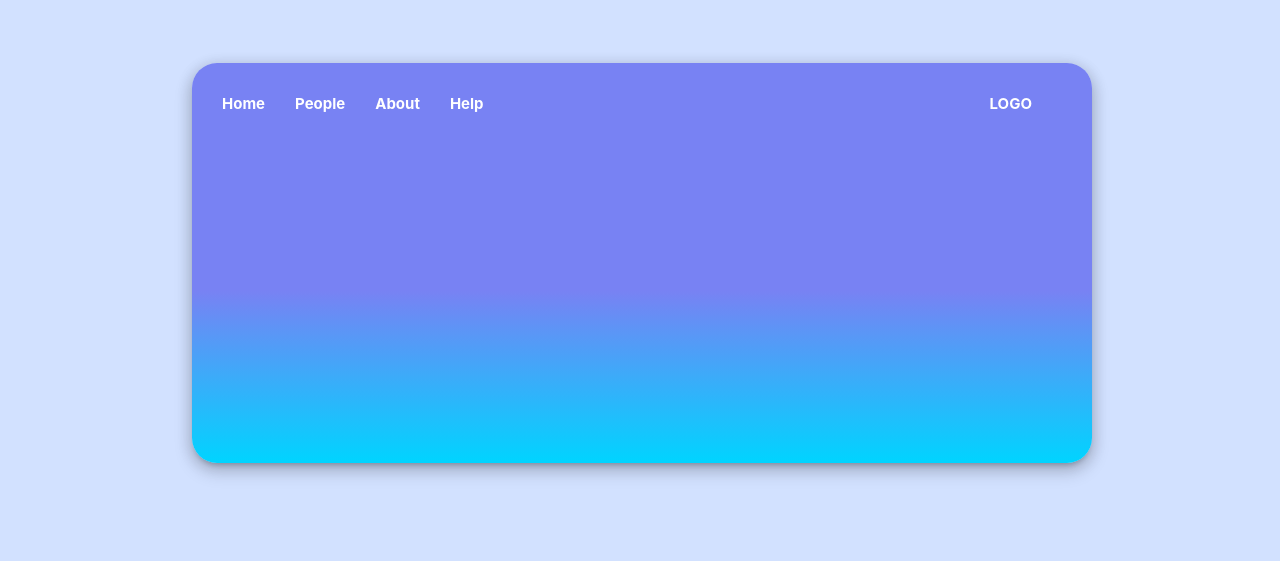
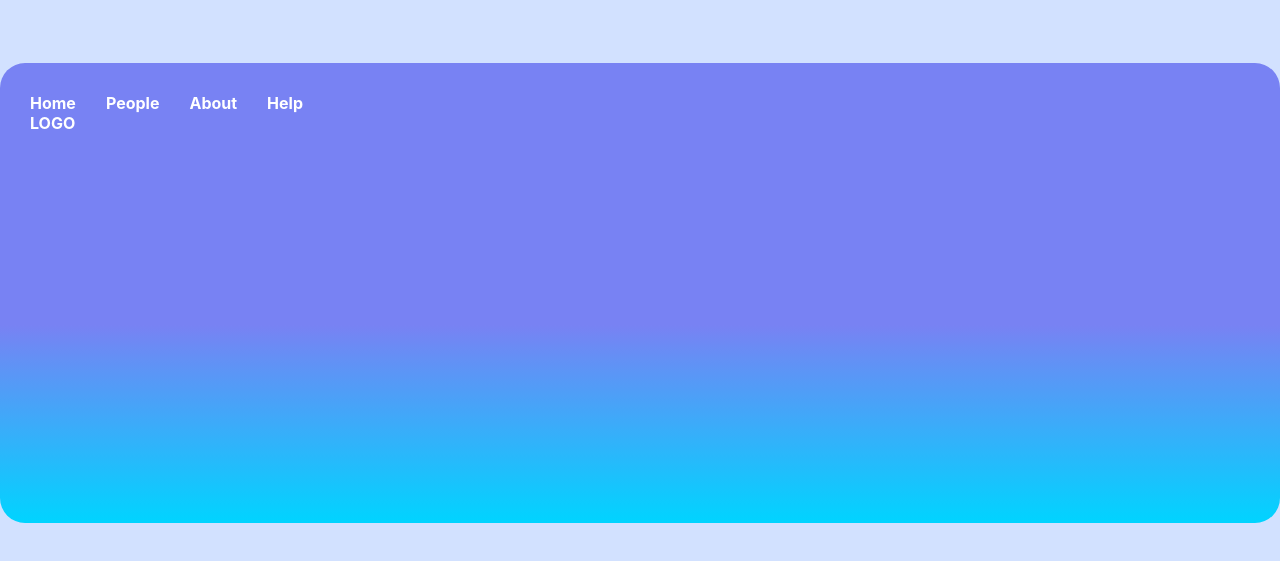
Before and after one commit to cesarau04/proyecto-lab-web, a React (Create React App) app: page / in a window 1280 px wide. Shown: the part 137-698 px from the top of the page. Built offline with nearby package versions, Linux system fonts and the light colour scheme.

Commit message:
Navbar Comp for HomePage

```diff
--- a/src/components/HomePage.jsx
+++ b/src/components/HomePage.jsx
@@ -1,33 +1,17 @@
 //Import the React and ReactDOM libraries
 import React from 'react';
 import ReactDOM from 'react-dom';
-import 'materialize-css/dist/css/materialize.min.css';
+import NavBar from './NavBar'
 import './StayNear.css';
 
+
 // Create a react component
-const HomePage = function(){
-    return <div className="container center">
-      <div className="z-depth-3 waves-effect waves-light center-sign">
-        <div className="nav-bar">
-          <div className="left">
-              <ul>
-                <li>Home</li>
-                <li>People</li>
-                <li>About</li>
-                <li>Help</li>
-              </ul>
-            </div>
-
-            <div className="right">
-              <lu>
-                <li>
-                  LOGO
-                </li>
-              </lu>
-            </div>
-          </div>
-        </div>
-    </div>;
+const HomePage = function () {
+  return <div className="container center">
+    <div className="z-depth-3 waves-effect waves-light center-sign bgVr1">
+      <NavBar />
+    </div>
+  </div>;
 };
 
 // Take the react component and show it on the screen
--- /dev/null
+++ b/src/components/NavBar.jsx
@@ -0,0 +1,31 @@
+import React from 'react'
+import ReactDOM from 'react-dom';
+import LoginForm from './LoginForm'
+import './StayNear.css';
+
+// LOGICA DE FIREBASE
+
+const NavBar = () => {
+    return (
+        <div className="nav-bar">
+            <div className="left">
+                <ul>
+                    <li>Home</li>
+                    <li>People</li>
+                    <li>About</li>
+                    <li>Help</li>
+                </ul>
+            </div>
+
+            <div className="right">
+                <lu>
+                    <li>
+                        LOGO
+                </li>
+                </lu>
+            </div>
+        </div>
+    );
+}
+
+export default NavBar;
```
